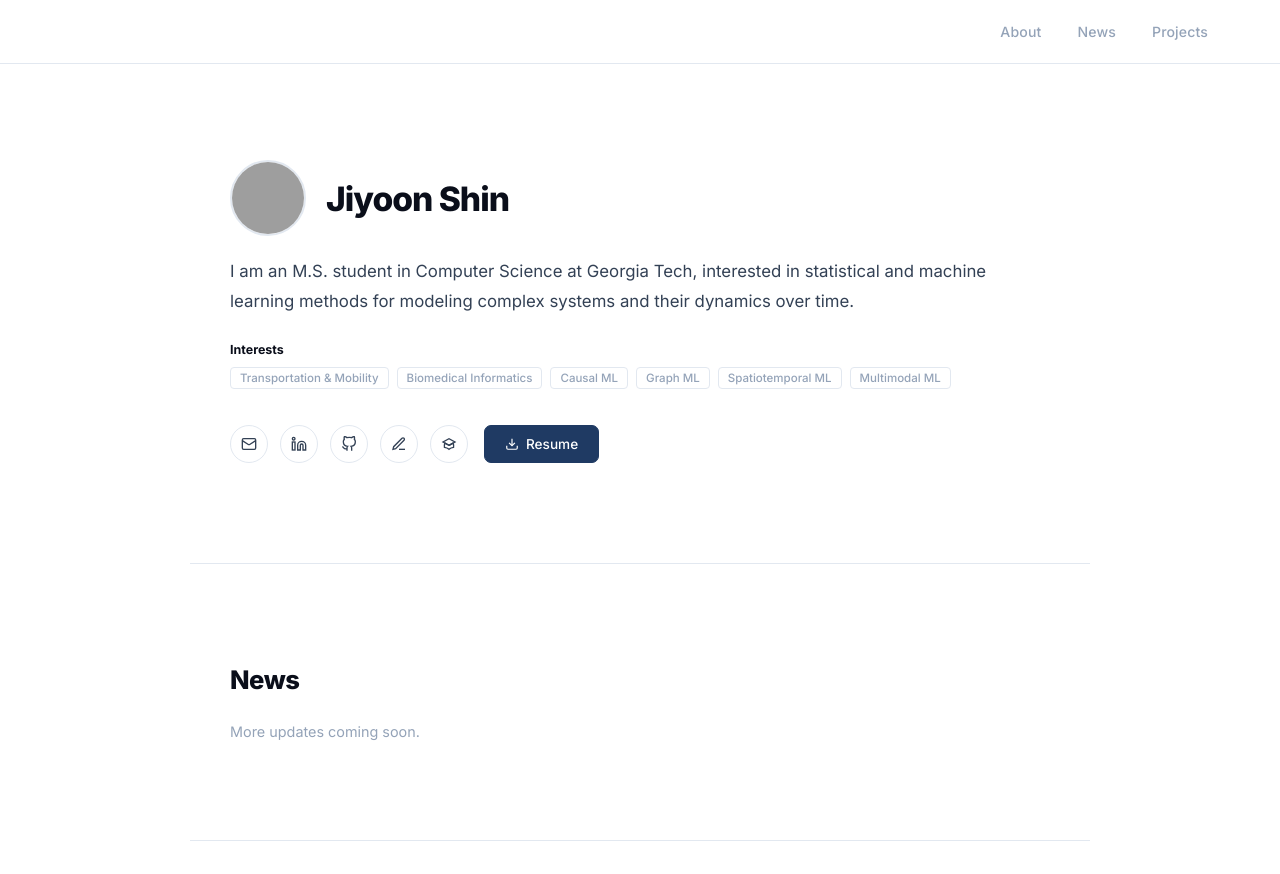
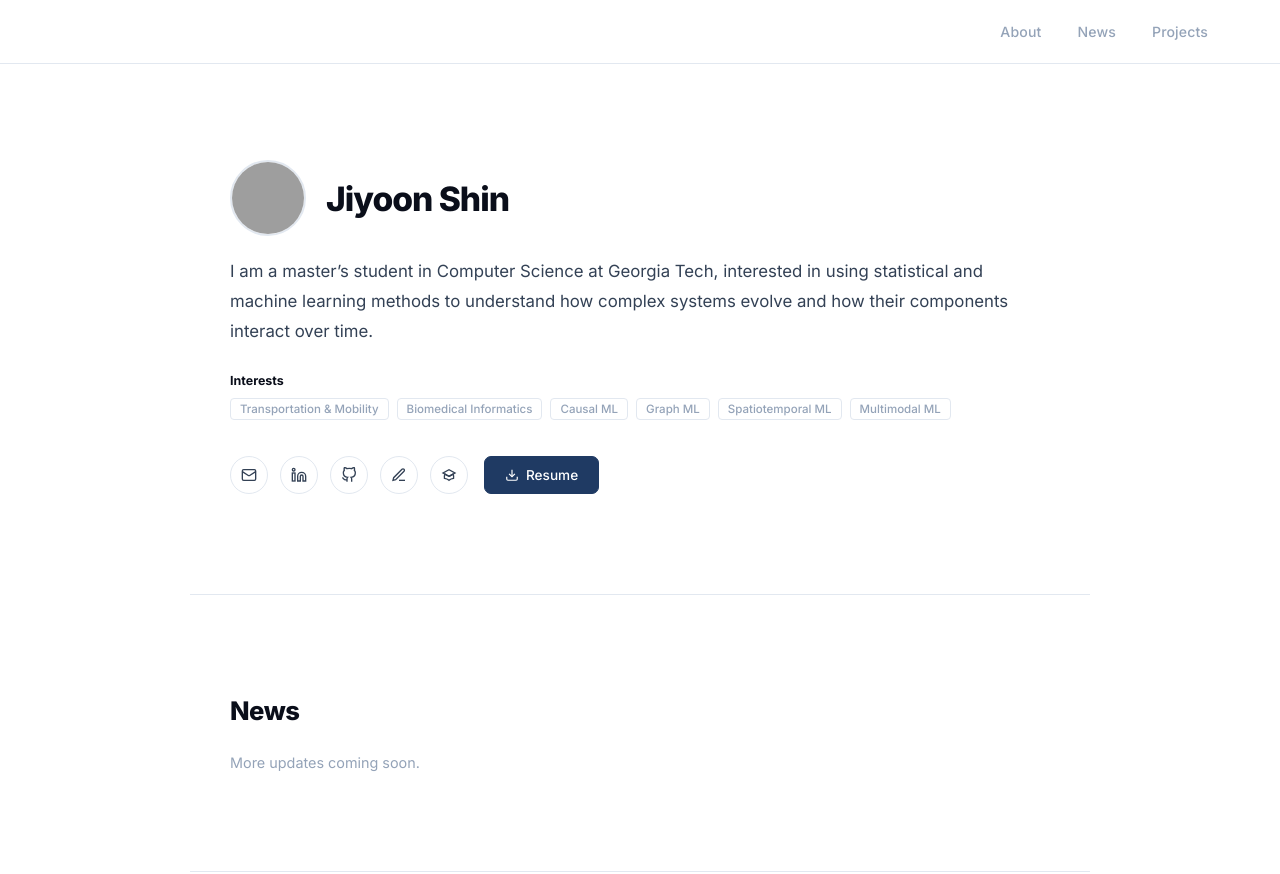
Before and after one commit to jineoni/jineoni.github.io, a plain HTML site: page index.html in a window 1280 px wide. Shown: the top 874 px of the page. Drawn offline with Linux system fonts and the light colour scheme; grey boxes are pictures that could not be loaded.

Commit message:
content: refine intro and add Georgia Tech logo

```diff
--- a/index.html
+++ b/index.html
@@ -24,7 +24,7 @@
       <img src="https://avatars.githubusercontent.com/jineoni" alt="Jiyoon Shin" class="hero-photo">
       <h1>Jiyoon Shin</h1>
     </div>
-    <p>I am an M.S. student in Computer Science at Georgia Tech, interested in statistical and machine learning methods for modeling complex systems and their dynamics over time.</p>
+    <p>I am a master’s student in Computer Science at Georgia Tech, interested in using statistical and machine learning methods to understand how complex systems evolve and how their components interact over time.</p>
     <div class="interests-label">Interests</div>
     <div class="interest-tags">
       <span class="tag">Transportation & Mobility</span>
```
Also changed, not shown: images/georgiatech.png (added).
